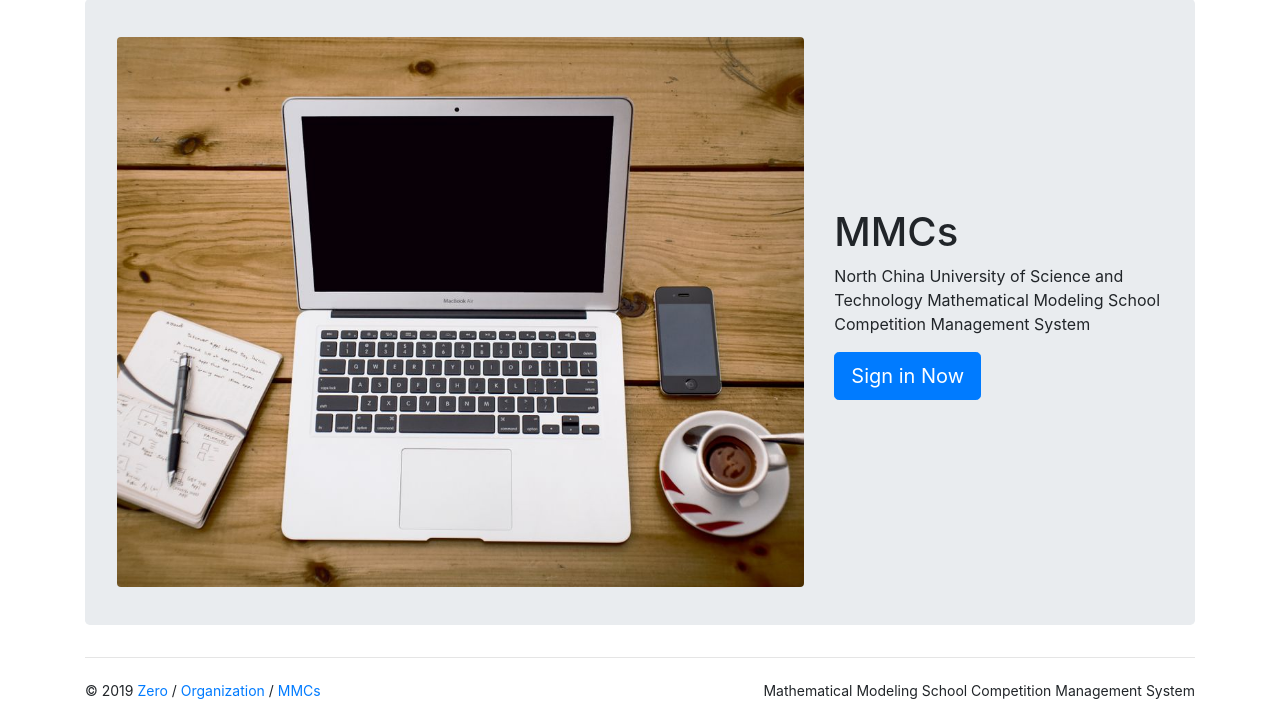
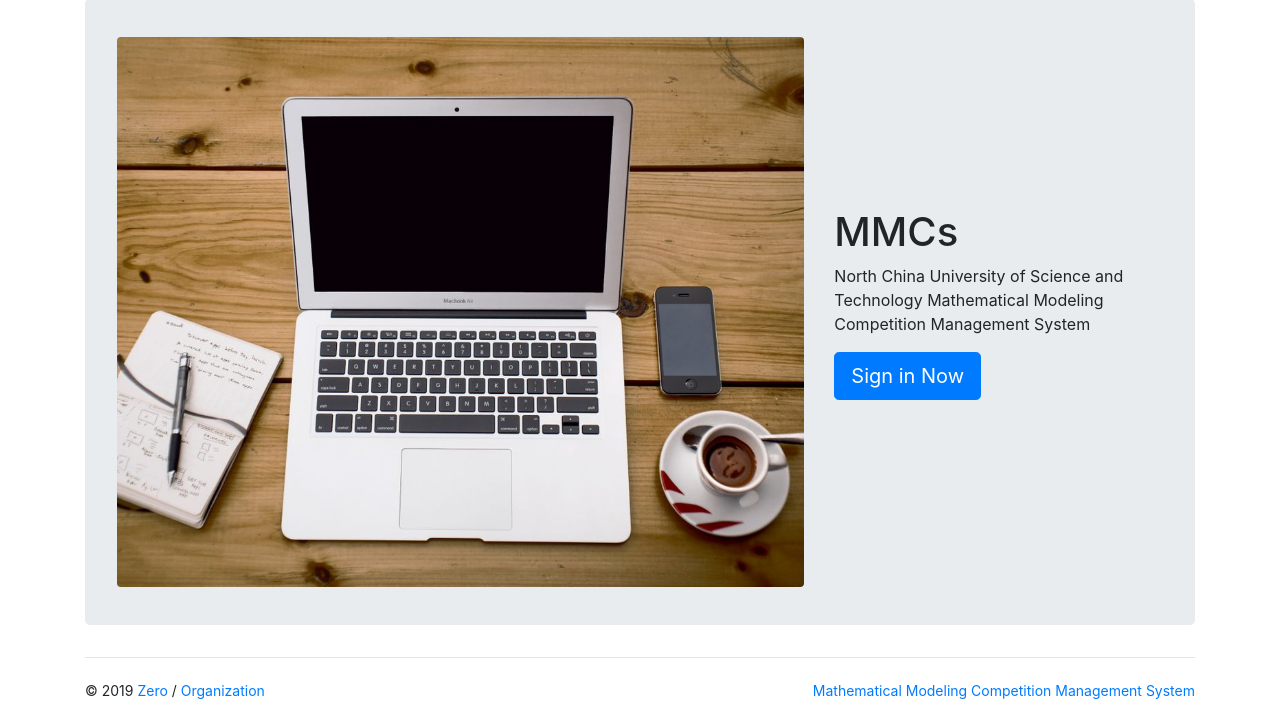
Before and after one commit to ncust-mma/MMCs, a Flask app: page / in a window 1280 px wide. Shown: the part 90-818 px from the top of the page. Run offline with Flask 2, Linux system fonts and the light colour scheme; parts of the project's set-up code (start-up, migrations or seed data) failed here and were passed over; some libraries are stand-ins or nearby versions.

Commit message:
:wrench:

```diff
--- a/MMCs/templates/base.html
+++ b/MMCs/templates/base.html
@@ -77,13 +77,12 @@
                     <p class="float-left">
                         <small> &copy; {{ get_current_year() }}
                             {{ link_field("Zero", "https://github.com/Zeroto521", "Written by Zeroto521") }} /
-                            {{ link_field(_("Organization"), "http://sxjm.ncst.edu.cn", _("North China University of Science and Technology Mathematical Modeling Association")) }} /
-                            {{ link_field("MMCs", "https://github.com/Zeroto521/MMCs", "Fork me on GitHub") }}
+                            {{ link_field(_("Organization"), "http://sxjm.ncst.edu.cn", _("North China University of Science and Technology Mathematical Modeling Association")) }}
                         </small>
                     </p>
                     <p class="float-right">
                         <small>
-                            <a data-toggle="tooltip" title="{{ _('North China University of Science and Technology Mathematical Modeling Association') }}") }}>{{ _('Mathematical Modeling School Competition Management System') }}</a>
+                            {{ link_field(_("Mathematical Modeling Competition Management System"), "https://github.com/Zeroto521/MMCs", _("Fork me on GitHub")) }}
                         </small>
                     </p>
                 </footer>
--- a/MMCs/templates/front/index.html
+++ b/MMCs/templates/front/index.html
@@ -10,9 +10,9 @@
         </div>
         <div class="col-md-4 align-self-center">
             <h1>MMCs</h1>
-            <p>{{ _('North China University of Science and Technology Mathematical Modeling School Competition Management System') }}</p>
+            <p>{{ _('North China University of Science and Technology Mathematical Modeling Competition Management System') }}</p>
             <p><a class="btn btn-primary btn-lg" href="{{ url_for('auth.login', next=request.full_path) }}">
-                {{_('Sign in Now')}}</a>
+                    {{_('Sign in Now')}}</a>
             </p>
         </div>
     </div>
```
Also changed, not shown: MMCs/translations/zh_Hans_CN/LC_MESSAGES/messages.po, 2 other files.
